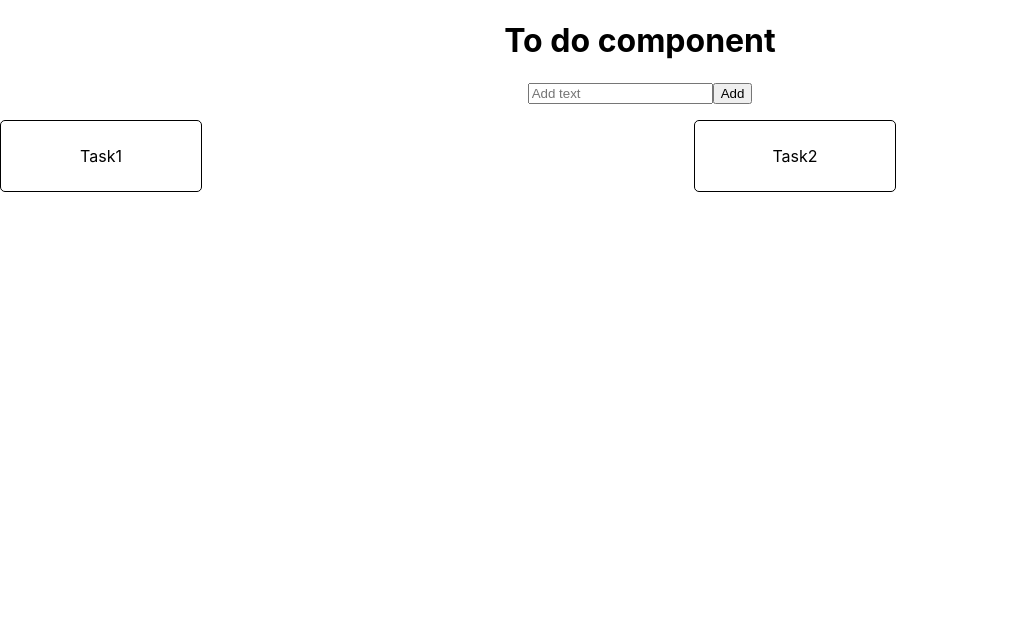
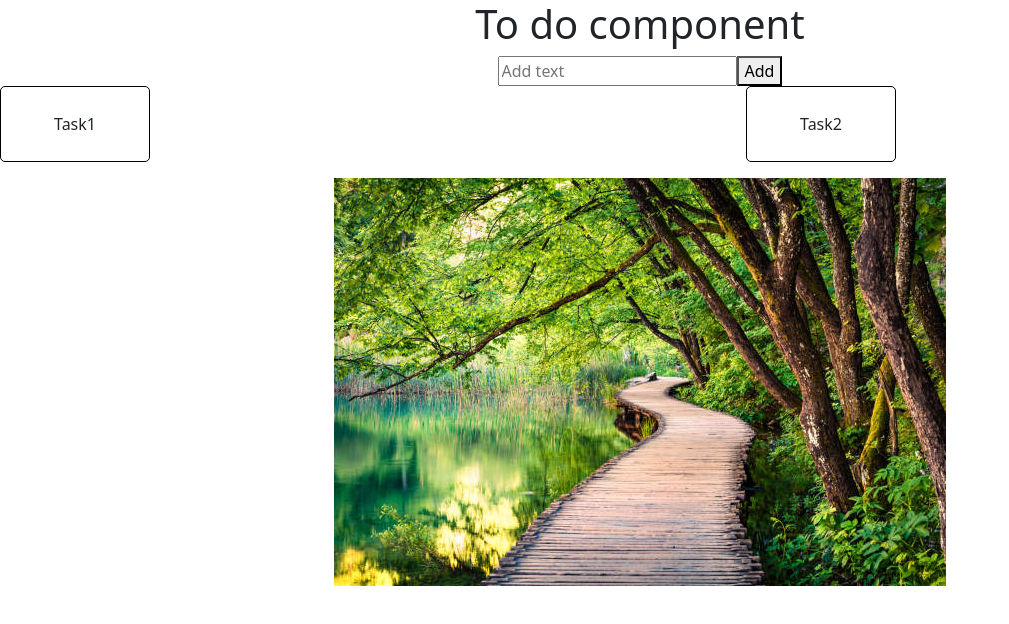
Before and after one commit to SargisMan/React2, a React (Create React App) app: page / in a window 1280 px wide. Shown: the top 624 px of the page, without its empty margins (0-1009 px from the left). Built offline with nearby package versions, Linux system fonts and the light colour scheme.

Commit message:
lesson7React2

```diff
--- a/package.json
+++ b/package.json
@@ -6,7 +6,9 @@
     "@testing-library/jest-dom": "^5.11.4",
     "@testing-library/react": "^11.1.0",
     "@testing-library/user-event": "^12.1.10",
+    "bootstrap": "^5.1.3",
     "react": "^17.0.2",
+    "react-bootstrap": "^2.0.2",
     "react-dom": "^17.0.2",
     "react-scripts": "4.0.3",
     "web-vitals": "^1.0.1"
--- a/src/App.js
+++ b/src/App.js
@@ -1,7 +1,8 @@
 import React, { Component } from "react";
 import "./App.css";
 // import A from './Test/A'
-import ToDo from '../src/Component/ToDo/ToDo'
+import ToDo from '../src/Component/ToDo/ToDo';
+import image from './assets/pics/nature1.jpg'
 
 class App extends Component {
   state = {
@@ -17,6 +18,7 @@ plusCounter=()=>{
     return (
       <div className="App">
       <ToDo />
+      <img src={image} alt=""></img>
       {/* <A /> */}
       </div>
     );
--- a/src/Component/Task/task.js
+++ b/src/Component/Task/task.js
@@ -2,9 +2,9 @@ import React from 'react';
 
 const Task=({task})=>{
     return (
-      <p className="task">
-        {task}
-      </p>
+      <div>
+        <p className="task">{task}</p>
+      </div>
     );
 }
 
--- a/src/index.js
+++ b/src/index.js
@@ -1,6 +1,7 @@
 import React from 'react';
 import ReactDOM from 'react-dom';
 import './index.css';
+import "bootstrap/dist/css/bootstrap.min.css";
 import App from './App';
 import reportWebVitals from './reportWebVitals';
 
```
Also changed, not shown: src/assets/pics/nature1.jpg (added), 1 other file (tests, documents, lock files or other folders).
